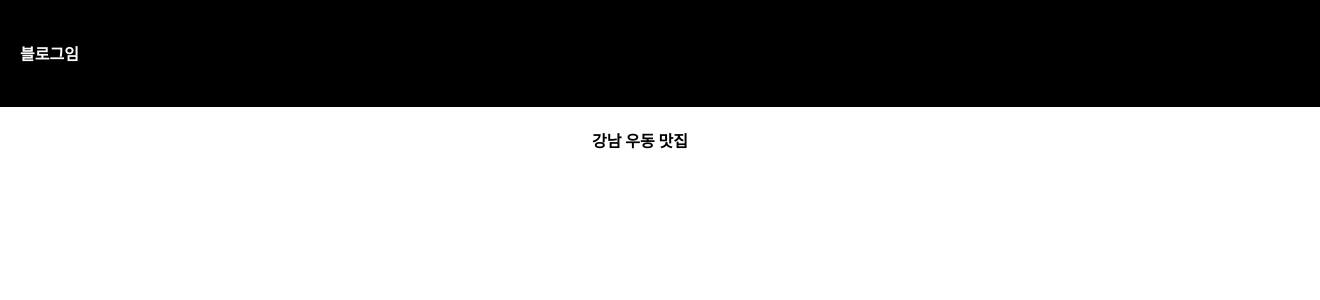
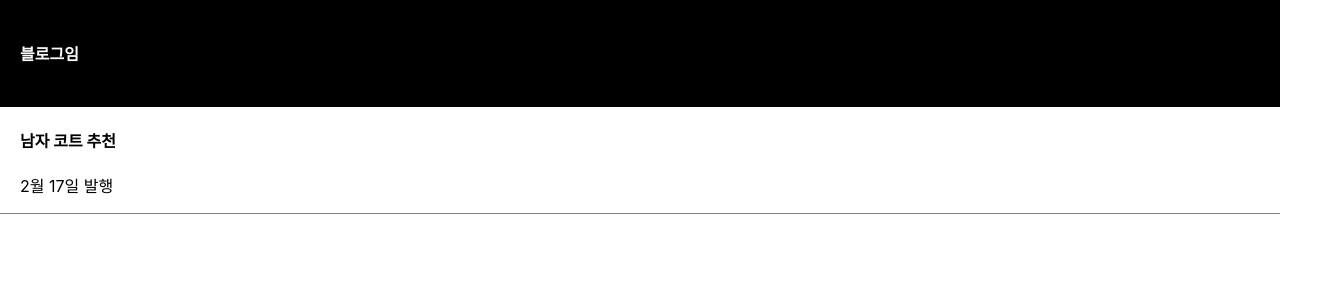
Before and after one commit to jgd0423/codingapple_react, a React (Create React App) app: page / in a window 1280 px wide. Shown: the top 300 px of the page, 1320 px wide, since content can reach past the window. Built offline with nearby package versions, Linux system fonts and the light colour scheme.

Commit message:
중요한 데이터는 변수말고 state에 담습니다

```diff
--- a/src/App.css
+++ b/src/App.css
@@ -1,5 +1,14 @@
 .App {
   text-align: center;
+}
+
+div {
+  box-sizing: border-box;
+}
+.list {
+  text-align: left;
+  padding-left: 20px;
+  border-bottom: 1px solid grey;
 }
 
 .black-nav {
--- a/src/App.js
+++ b/src/App.js
@@ -1,15 +1,19 @@
 import logo from './logo.svg';
 import './App.css';
+import { useState } from 'react';
 
 function App() {
-  let post = '강남 우동 맛집';
+  let [title, setTitle] = useState('남자 코트 추천');
 
   return (
     <div className="App">
       <div className="black-nav">
         <h4>블로그임</h4>
       </div>
-      <h4>{post}</h4>
+      <div className="list">
+        <h4>{title}</h4>
+        <p>2월 17일 발행</p>
+      </div>
     </div>
   );
 }
```
